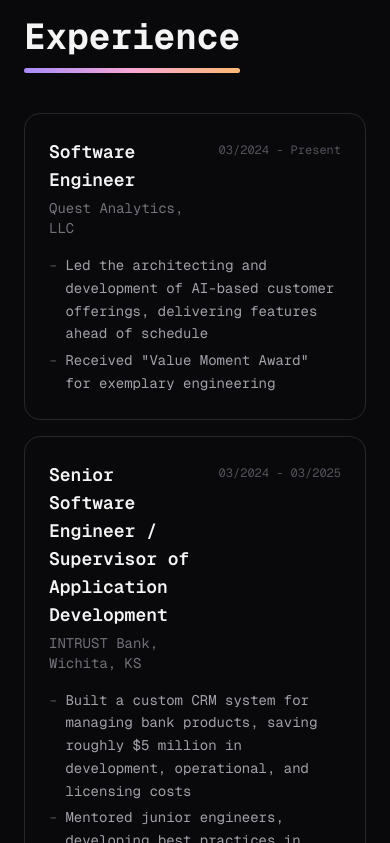
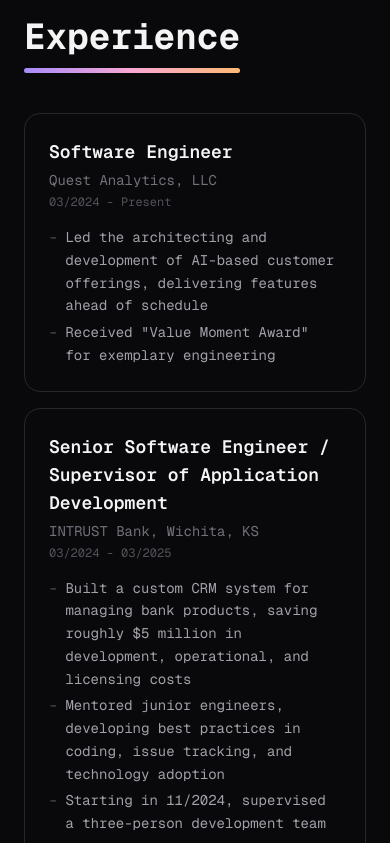
Before and after one commit to mnstucky/personal-site, a Next.js app: page / in a window 390 px wide. Shown: the part 2121-2964 px from the top of the page. Built offline with nearby package versions, Linux system fonts and the light colour scheme.

Commit message:
Fix footer

```diff
--- a/app/page.tsx
+++ b/app/page.tsx
@@ -130,14 +130,14 @@
                 key={`${job.role}-${job.company}`}
                 className='group border border-zinc-800 hover:border-zinc-600 rounded-2xl p-6 transition-colors duration-300'
               >
-                <div className='flex items-start justify-between gap-4'>
+                <div className='flex flex-col sm:flex-row sm:items-start sm:justify-between gap-1 sm:gap-4'>
                   <div>
                     <h3 className='text-lg font-semibold text-zinc-100'>
                       {job.role}
                     </h3>
                     <p className='text-zinc-500 text-sm mt-1'>{job.company}</p>
                   </div>
-                  <span className='text-xs text-zinc-600 whitespace-nowrap mt-1'>
+                  <span className='text-xs text-zinc-600 whitespace-nowrap sm:mt-1'>
                     {job.period}
                   </span>
                 </div>
@@ -156,7 +156,7 @@
 
         {/* Footer */}
         <footer className='border-t border-zinc-800 py-12'>
-          <div className='px-6 flex items-center justify-between text-zinc-400 text-sm'>
+          <div className='px-6 flex items-center justify-center text-zinc-400 text-sm'>
             <div className='flex gap-6'>
               <a
                 href='https://www.linkedin.com/in/matt-stucky-66166339/'
```
